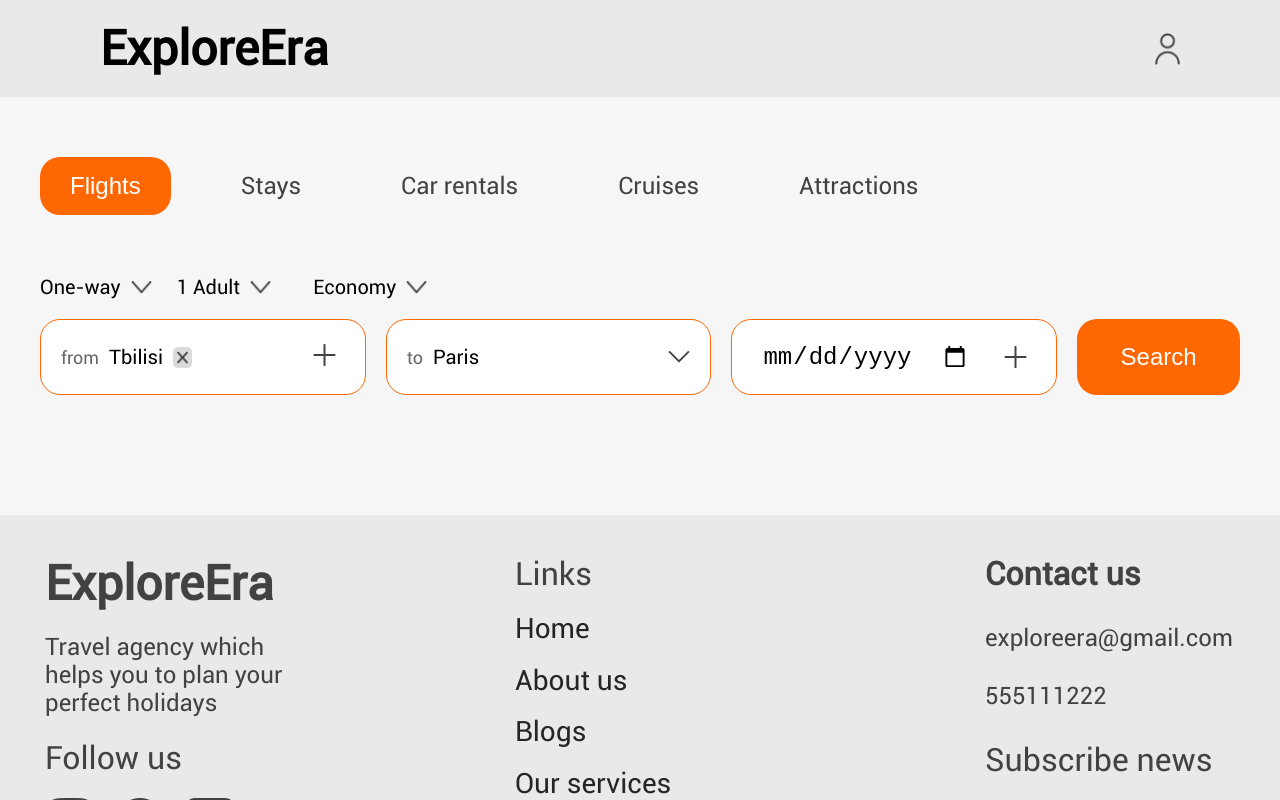
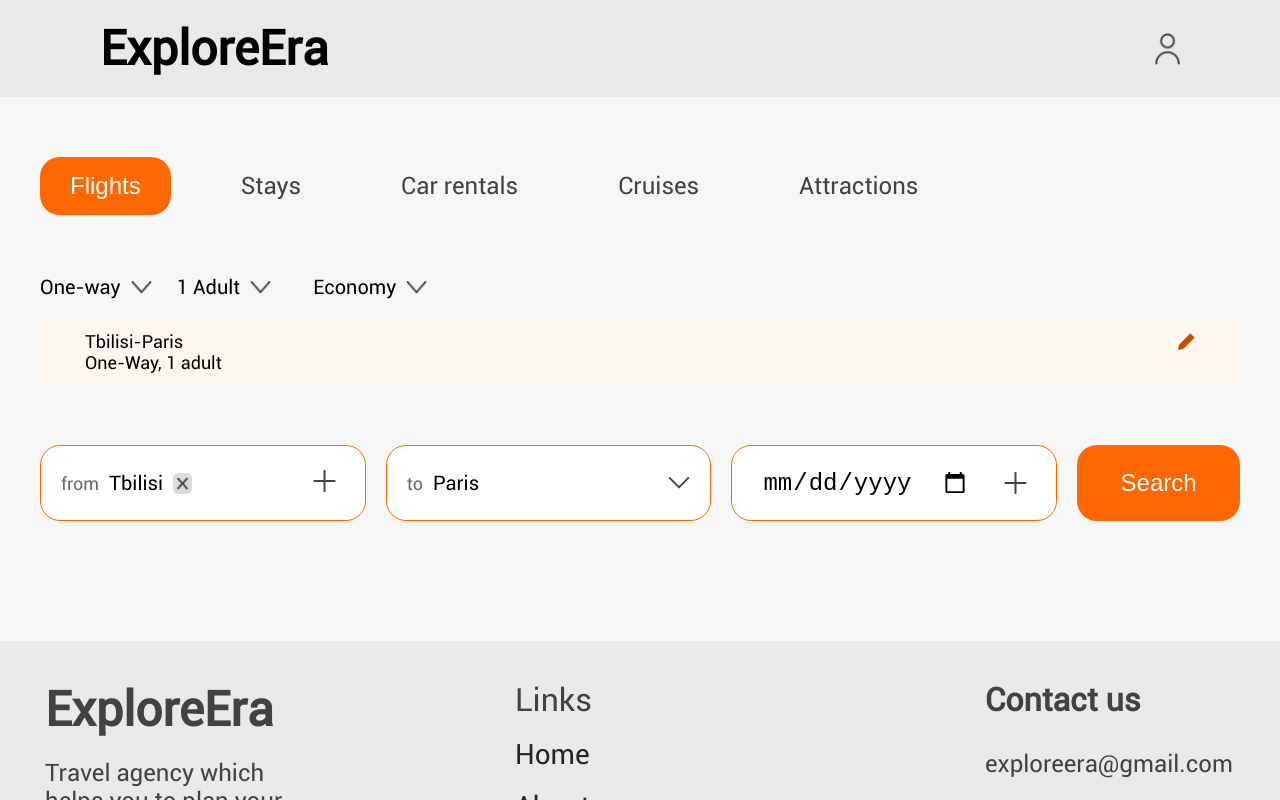
Before and after one commit to Tornike512/Unilab-Figma-Website, a React (Vite) app: page /bookflight in a window 1280 px wide. Shown: the top 800 px of the page. Built offline with nearby package versions, Linux system fonts and the light colour scheme.

Commit message:
Add: Submitted Filter Div

```diff
--- a/src/pages/BookFlightPage/BookFlightPage.jsx
+++ b/src/pages/BookFlightPage/BookFlightPage.jsx
@@ -13,6 +13,7 @@ import oneLanding from "/src/assets/one-landing.png";
 import twoLanding from "/src/assets/two-landing.png";
 import noLanding from "/src/assets/no-landing.png";
 import flights from "./flight.json";
+import editIcon from "/src/assets/edit-icon.png";
 
 import "./BookFlightPage.scss";
 
@@ -151,6 +152,13 @@ export function BookFlightPage() {
                 <img src={dropDownIcon} alt="Dropdown Icon" />
               </ul>
             </div>
+            <ul className="submitted-filter">
+              <li className="city-flight">
+                <p>Tbilisi-Paris</p>
+                <img src={editIcon} alt="Edit Icon" />
+              </li>
+              <p>One-Way, 1 adult</p>
+            </ul>
             <form
               onSubmit={(e) => e.preventDefault()}
               className="filter-by-location-grid"
--- a/src/pages/BookFlightPage/BookFlightPage.scss
+++ b/src/pages/BookFlightPage/BookFlightPage.scss
@@ -102,6 +102,23 @@
         img {
           width: 21px;
           height: 13px;
+        }
+      }
+    }
+
+    .submitted-filter {
+      padding: 12px 45px;
+      margin-bottom: 60px;
+      background-color: #fff6f0;
+      font-size: $font-size-18px;
+
+      .city-flight {
+        display: flex;
+        justify-content: space-between;
+        align-items: center;
+
+        img {
+          cursor: pointer;
         }
       }
     }
```
Also changed, not shown: src/assets/edit-icon.png (added).
